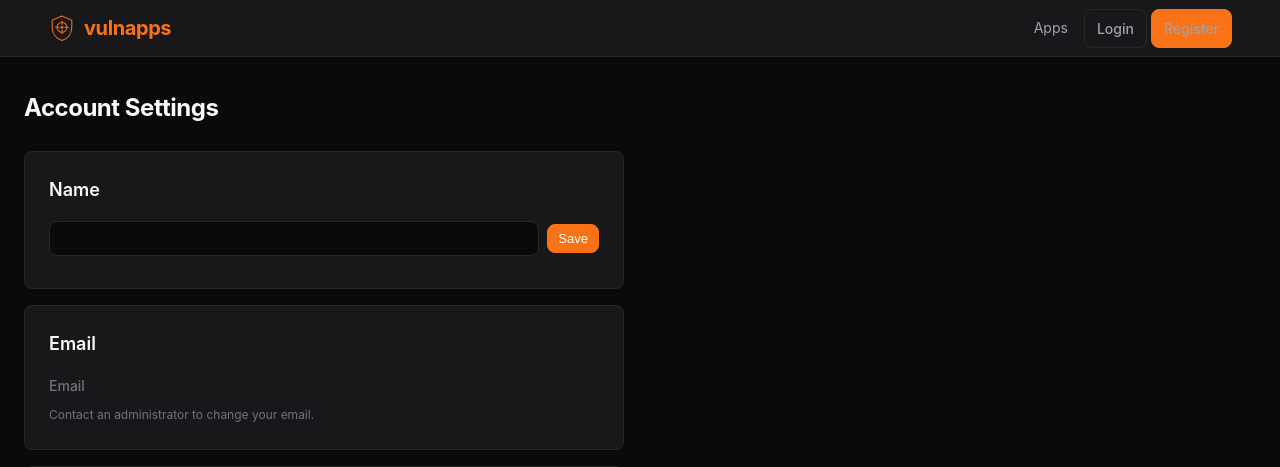
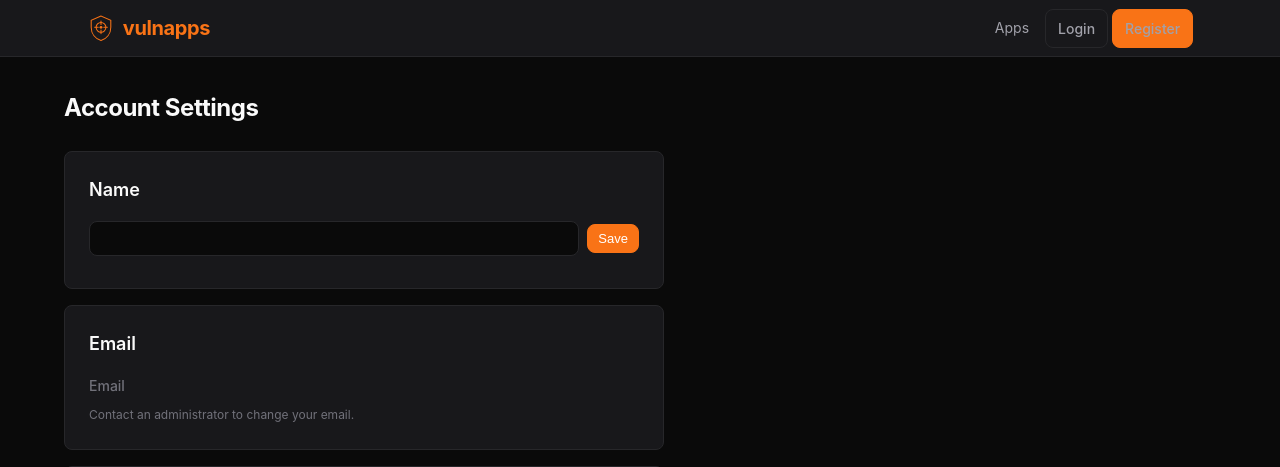
Before and after one commit to nunoloureiro/vulnapps, a Python web app: template app/templates/account.html in a window 1280 px wide. Shown: the top 467 px of the page. Run offline with Jinja, Linux system fonts and the light colour scheme; the template is opened without the code that fills it, so the values that code supplies are empty.

Commit message:
Use percentage-based container width (95%) instead of fixed max-width

```diff
--- a/app/static/style.css
+++ b/app/static/style.css
@@ -32,7 +32,7 @@ a { color: var(--accent); text-decoration: none; }
 a:hover { color: var(--accent-hover); }
 
 /* Layout */
-.container { max-width: 1400px; margin: 0 auto; padding: 0 1.5rem; }
+.container { max-width: 95%; margin: 0 auto; padding: 0 2rem; }
 
 /* Navbar */
 .navbar {
```
